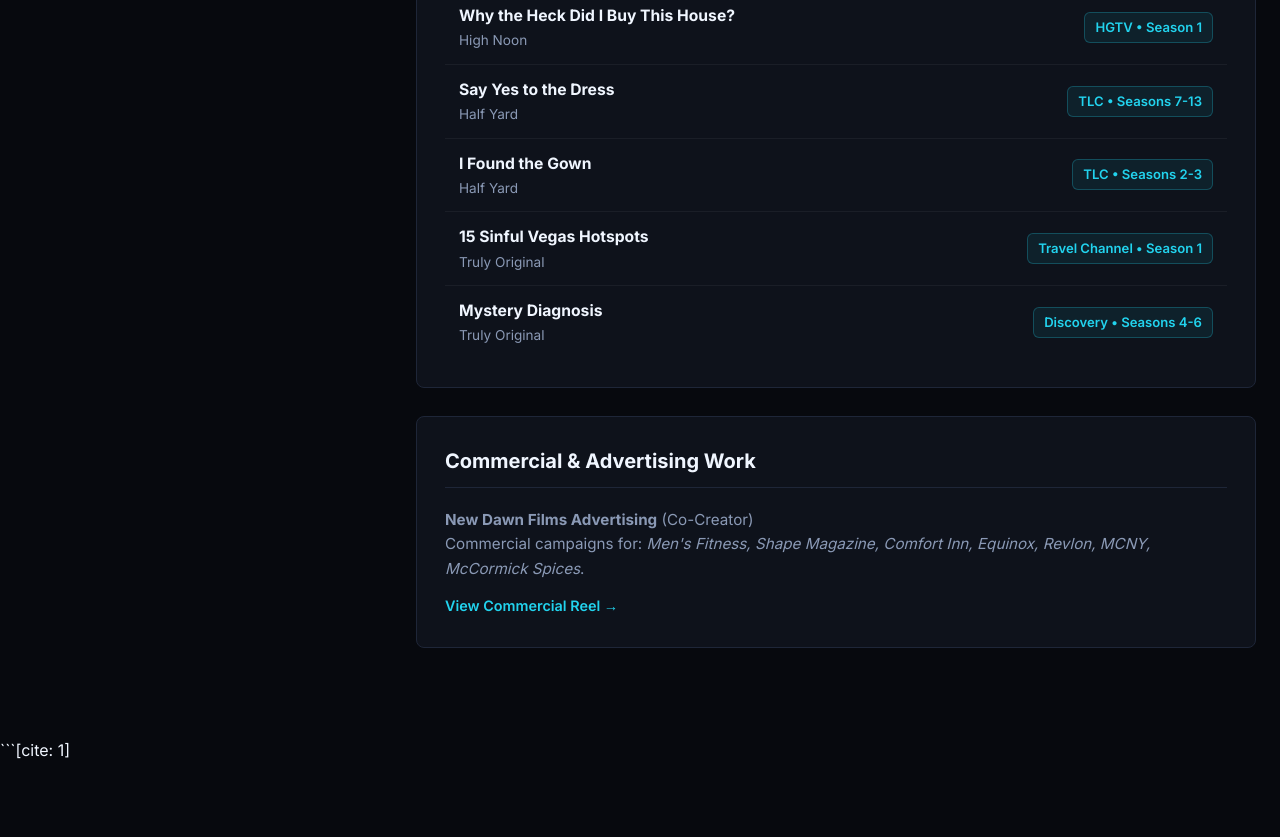
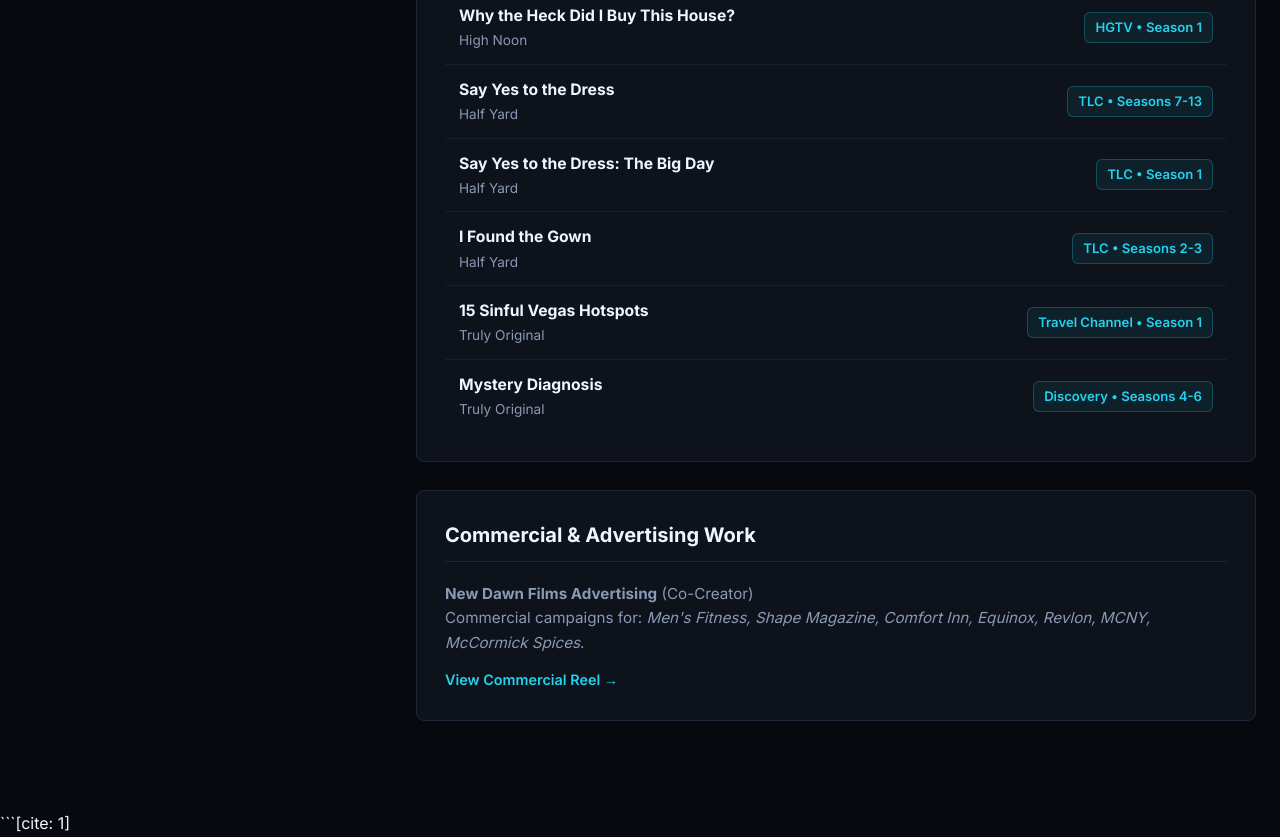
Before and after one commit to tolleyproduction-ops/website, a plain HTML site: page resume.html in a window 1280 px wide. Shown: the part 1528-2365 px from the top of the page. Before the commit the page ends 2291 px from the top, so only its background shows below. Drawn offline with Linux system fonts and the light colour scheme.

Commit message:
Update resume 2.html

```diff
--- a/resume.html
+++ b/resume.html
@@ -352,6 +352,10 @@
           <div><div class="show-title">Say Yes to the Dress</div><div class="show-co">Half Yard</div></div>
           <span class="network-pill">TLC • Seasons 7-13</span>
         </div>
+         <div class="credit-row">
+          <div><div class="show-title">Say Yes to the Dress: The Big Day </div><div class="show-co">Half Yard</div></div>
+          <span class="network-pill">TLC • Season 1</span>
+        </div>
         <div class="credit-row">
           <div><div class="show-title">I Found the Gown</div><div class="show-co">Half Yard</div></div>
           <span class="network-pill">TLC • Seasons 2-3</span>
```
